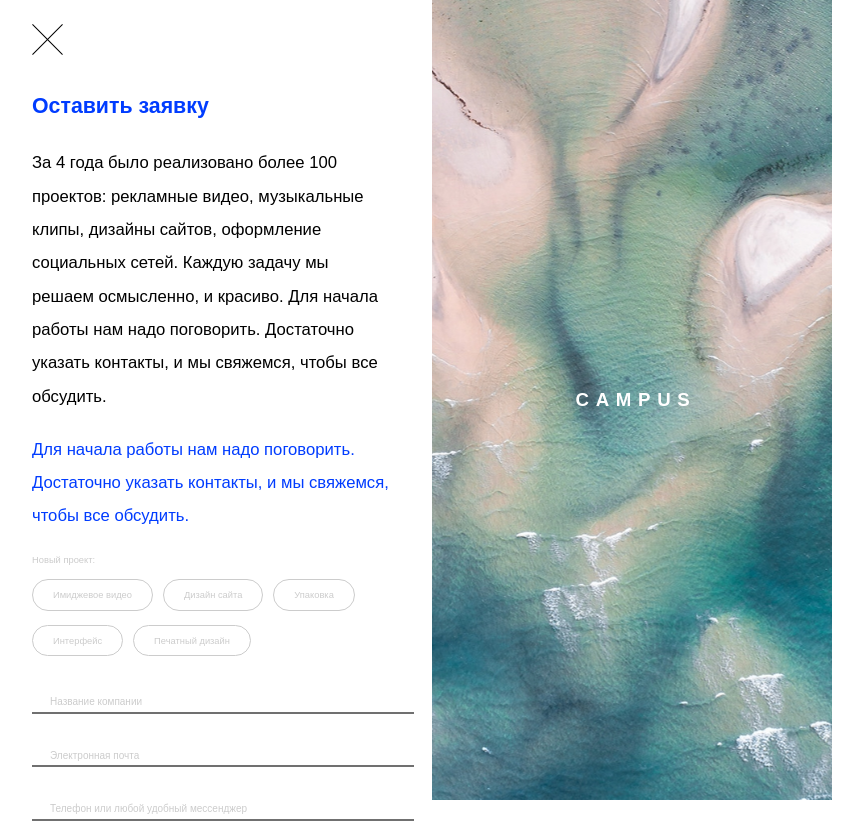
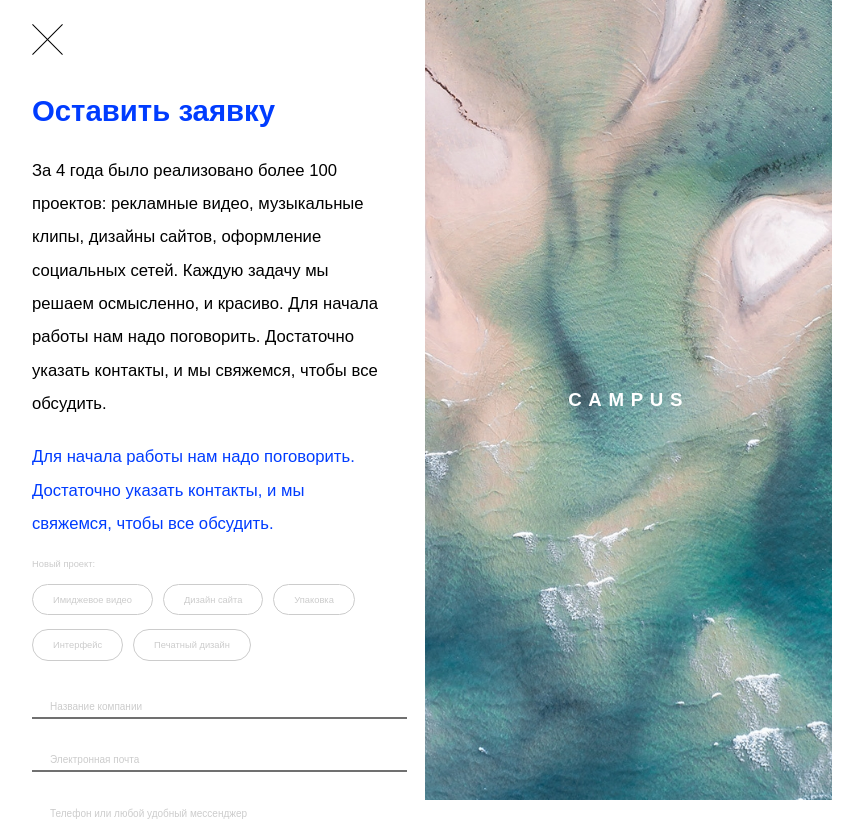
Before and after one commit to Flyingfiish/campusprod-next.js, a Next.js app: page /order in a window 1280 px wide. Shown: the top 821 px of the page, without its empty margins (208-1071 px from the left). Built offline with nearby package versions, Linux system fonts and the light colour scheme.

Commit message:
Fix margins

```diff
--- a/components/order.js
+++ b/components/order.js
@@ -219,7 +219,7 @@ class Order extends React.Component {
           ></Modal>
           <div className="leftColumn">
             {close}
-            <h2 className="blue">Оставить заявку</h2>
+            <h2 className="blue-h">Оставить заявку</h2>
             <p className="order-description">
               За 4 года было реализовано более 100 проектов: рекламные видео,
               музыкальные клипы, дизайны сайтов, оформление социальных сетей.
--- a/styles/order.css
+++ b/styles/order.css
@@ -7,7 +7,7 @@
 }
 
 .order-description {
-  margin-top: 2.13vw;
+  margin-top: 2vw;
 }
 
 .order-description-2 {
@@ -42,12 +42,14 @@
   color: #cccccc;
   font-size: 0.7291vw;
   line-height: normal;
-  margin-top: 1.718vw;
+  margin-top: 1.5vw;
   margin-bottom: 0.364vw;
   padding: 0;
 }
 
 .company {
+  width: 32.34375vw;
+  padding-left: 0;
   top: 0;
   position: sticky;
   height: 100vh;
@@ -151,6 +153,11 @@
   cursor: pointer;
 }
 
+.blue-h {
+  font-size: 2.2916vw;
+  color: #003cff;
+}
+
 @media screen and (max-width: 850px) {
   .order-form p {
     font-size: 3.125vw;
@@ -163,6 +170,11 @@
   .order-close {
     top: 7.5vw;
     right: 7.5vw;
+  }
+
+  .blue-h {
+    justify-self: flex-start;
+    align-self: flex-start;
   }
 
   .blue {
@@ -190,13 +202,11 @@
 
   .order-type-button:hover .order-type-button-hover {
     transform: scaleX(0);
-
   }
 
-  .order-type-button:hover{
+  .order-type-button:hover {
     border: #003cff 2px solid;
   }
-
 
   .order-type-button p {
     font-size: 2.5vw;
```
